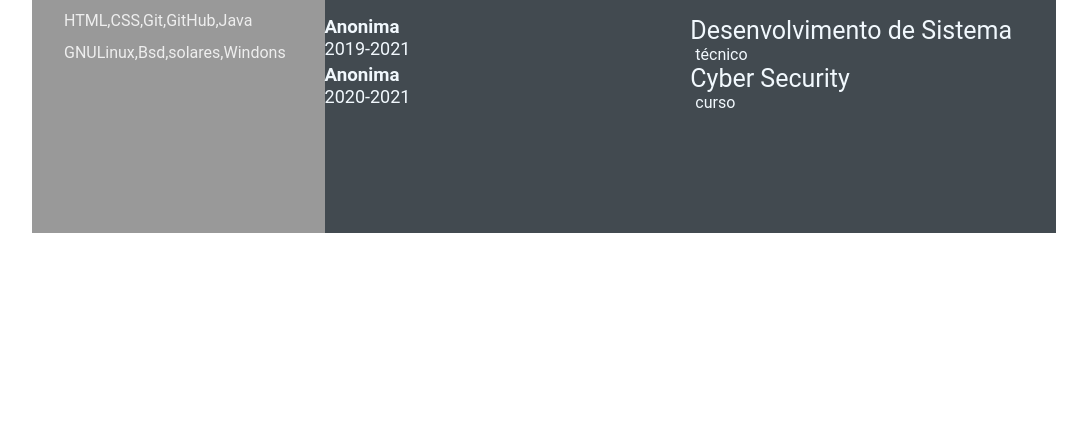
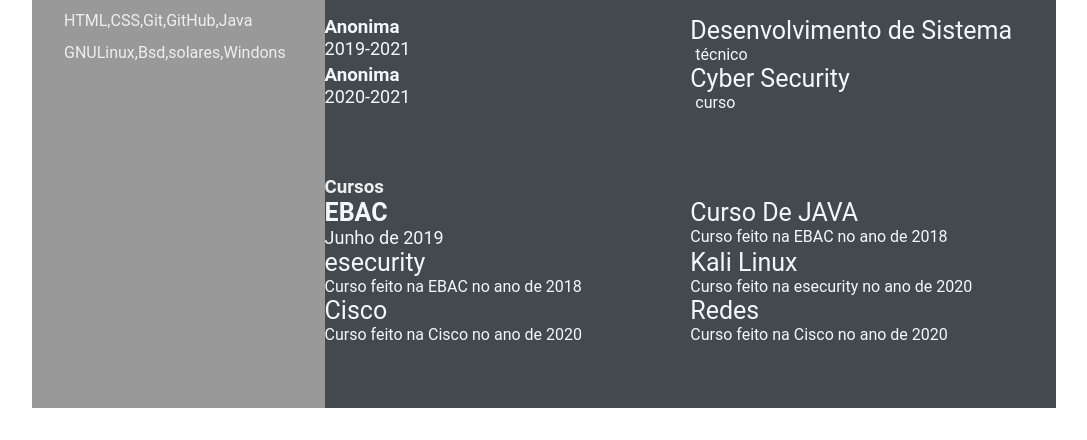
Before and after one commit to anderoot/anderoot.github.io, a plain HTML site: page index.html in a window 1280 px wide. Shown: the part 599-1039 px from the top of the page, without its empty margins (96-1183 px from the left). Before the commit the page ends 864 px from the top, so only its background shows below. Drawn offline with Linux system fonts and the light colour scheme.

Commit message:
new update infomation (#5)

```diff
--- a/index.html
+++ b/index.html
@@ -122,6 +122,45 @@
                 </div>
                 </div>
             </section>
+            <section class="awards gap">
+                <div class="right-title"><h1>Cursos</h1></div>
+                <div class="awards-contents">
+                    <div class="awards-left">
+                        <p class="awards-company-name">EBAC</p>
+                        <p class="awards-time-period">Junho de 2019</p>
+                    </div>
+                    <div class="awards-right">
+                        <p class="awards-name">Curso De JAVA</p>
+                        <p class="awards-dec">
+                            Curso feito na EBAC no ano de 2018
+                        </p>
+                    </div>
+                    <div class="awards-right">
+                        <p class="awards-name">esecurity</p>
+                        <p class="awards-dec">
+                            Curso feito na EBAC no ano de 2018
+                        </p>
+                    </div>
+                    <div class="awards-right">
+                        <p class="awards-name">Kali Linux</p>
+                        <p class="awards-dec">
+                            Curso feito na esecurity no ano de 2020
+                        </p>
+                    </div>
+                    <div class="awards-right">
+                        <p class="awards-name">Cisco</p>
+                        <p class="awards-dec">
+                            Curso feito na Cisco no ano de 2020
+                        </p>
+                    </div>
+                    <div class="awards-right">
+                        <p class="awards-name">Redes</p>
+                        <p class="awards-dec">
+                            Curso feito na Cisco no ano de 2020
+                        </p>
+                    </div>
+                </div>
+            </section>
         </section>
 
     </main>
```
